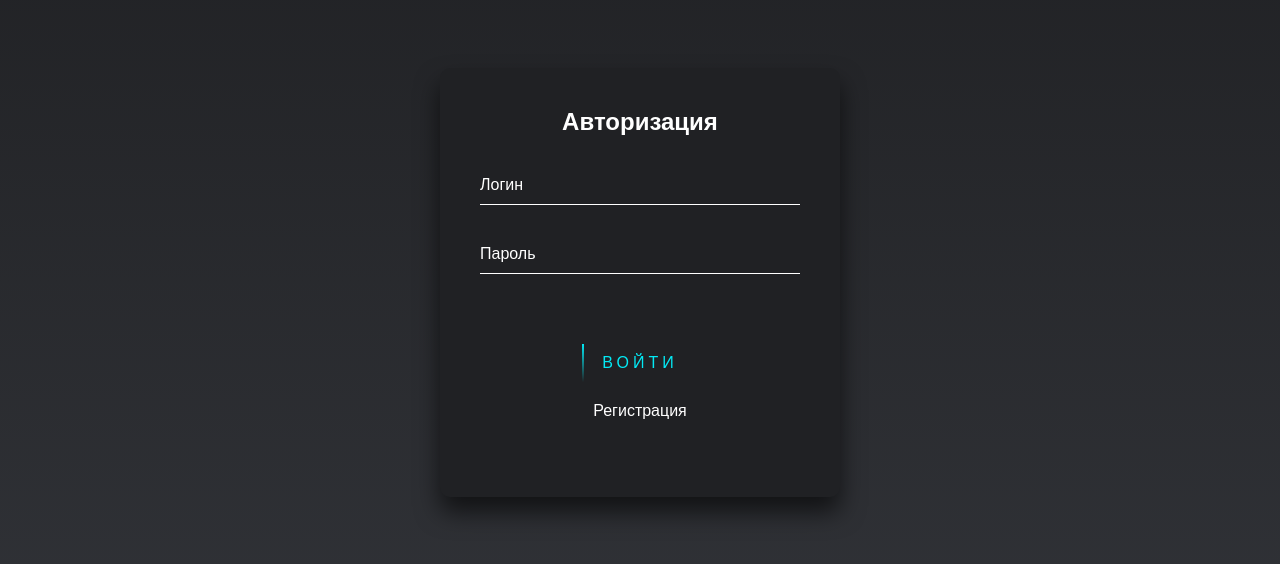
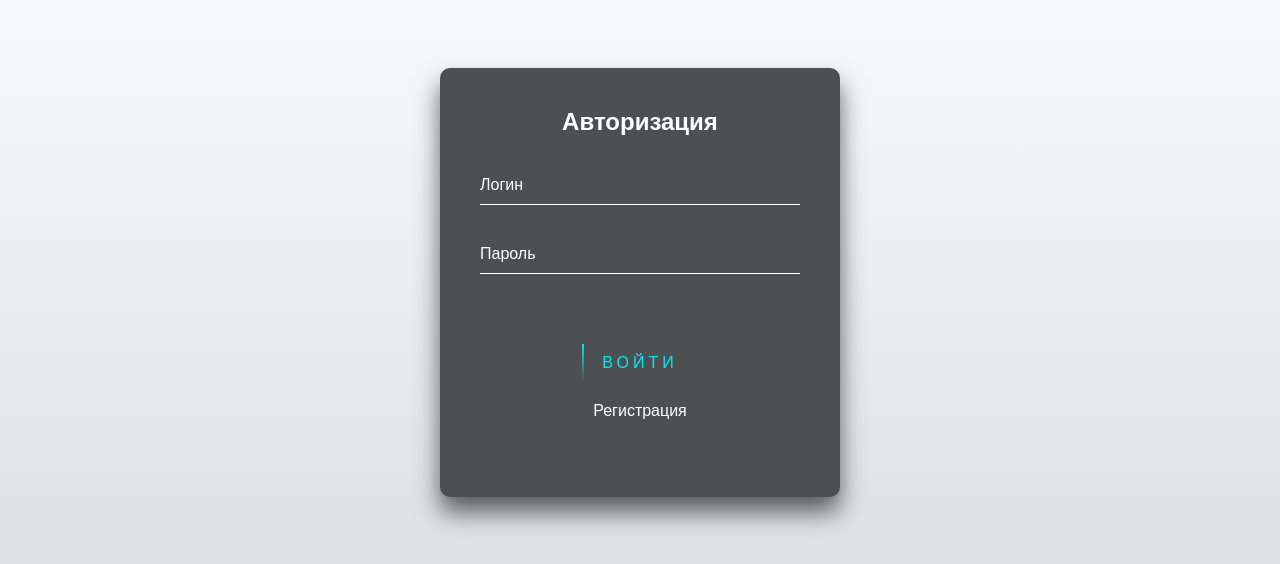
Before and after one commit to Delivery-ABOBA/autosalonFRONT, a plain HTML site: page auth/index.html in a window 1280 px wide. Shown: the part 118-682 px from the top of the page. Drawn offline with Linux system fonts and the light colour scheme.

Commit message:
Update auth.css

```diff
--- a/source/css/auth.css
+++ b/source/css/auth.css
@@ -2,7 +2,7 @@ body {
     margin:0;
     padding:0;
     font-family: sans-serif;
-    background: linear-gradient(#202124, #313338);
+    background: linear-gradient(#ffffff, #d6dae3);
     min-height: 100vh;
     display: flex;
     align-items: center;
@@ -11,7 +11,7 @@ body {
   .login-box {
     width: 400px;
     padding: 40px;
-    background: #202124;
+    background: #4d4f52;
     box-sizing: border-box;
     box-shadow: 0 15px 25px rgba(0,0,0,.6);
     border-radius: 10px;
@@ -45,7 +45,7 @@ body {
     color: #fff;
     pointer-events: none;
     transition: .5s;
-    background: #202124;
+    background: ##4d4f52;
   }
   .login-box .user-box input:focus ~ label,
   .login-box .user-box input:active ~ label{
```
